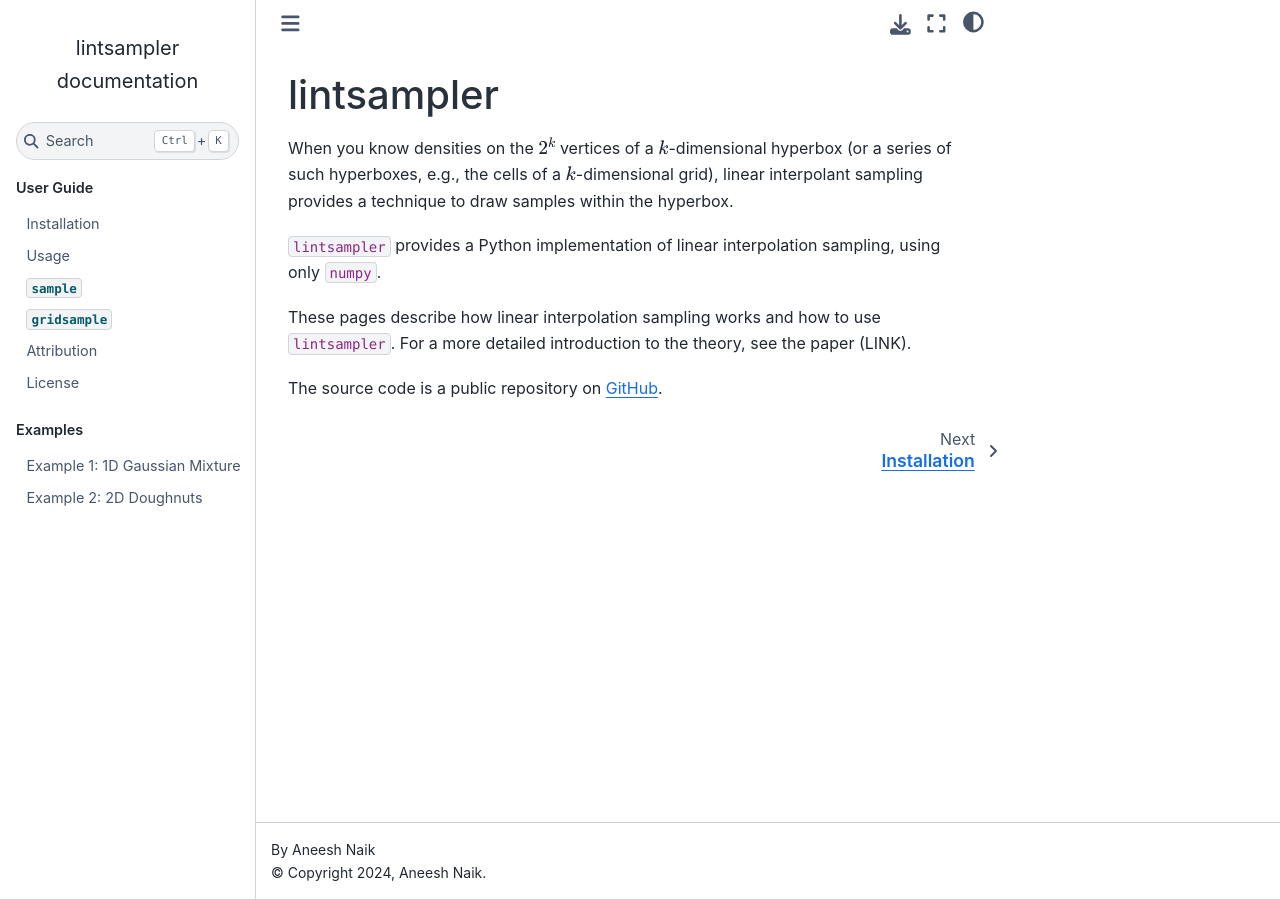
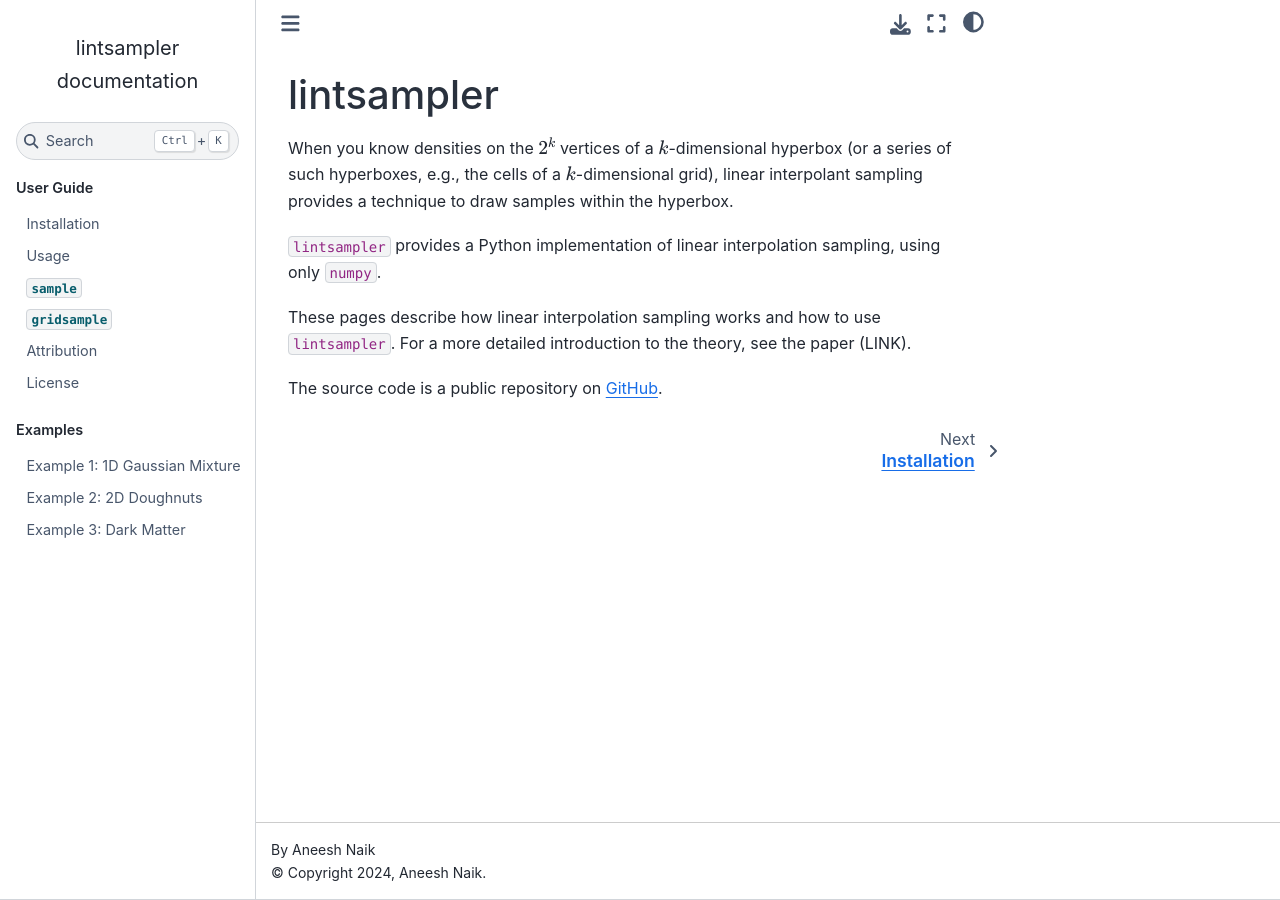
Before and after one commit to aneeshnaik/lintsampler, a Sphinx documentation site: the page built from docs/source/index.rst, in a window 1280 px wide. Built offline with Sphinx 7.4.7 and the Sphinx Book theme 1.1.4, drawn with Linux system fonts in a browser that asks for light colours.

Commit message:
Add example 3 to docs index

```diff
--- a/docs/source/index.rst
+++ b/docs/source/index.rst
@@ -31,3 +31,4 @@ The source code is a public repository on `GitHub <https://github.com/aneeshnaik
 
    examples/1_gmm
    examples/2_doughnuts
+   examples/3_dark_matter
```
